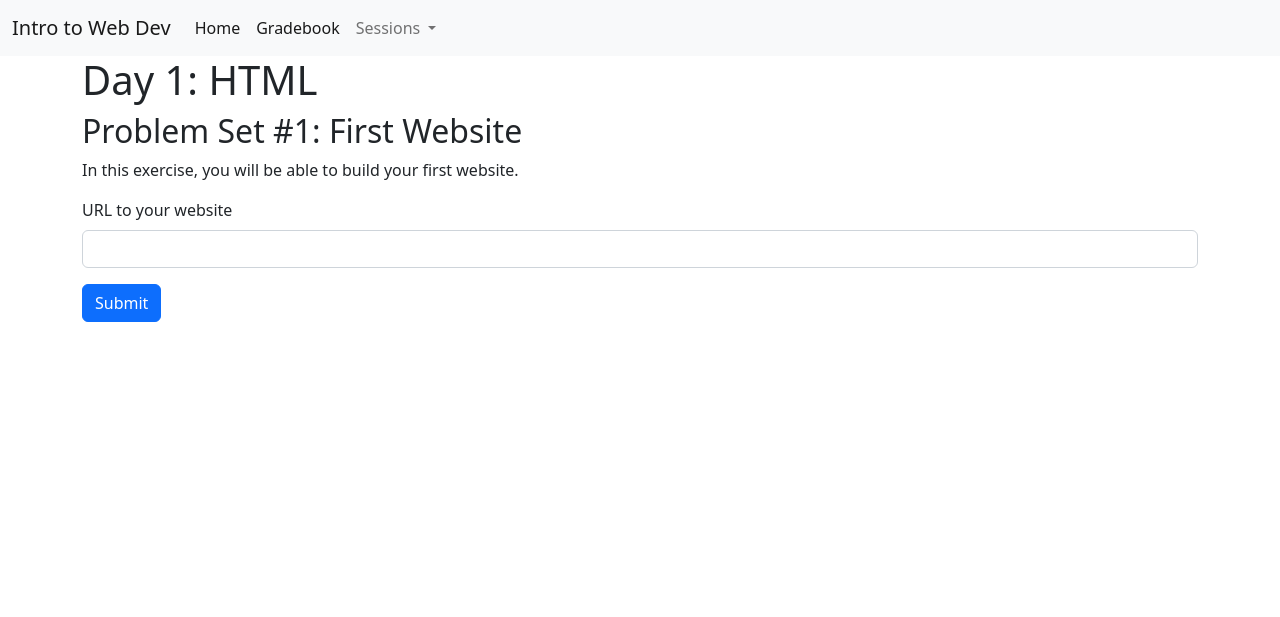
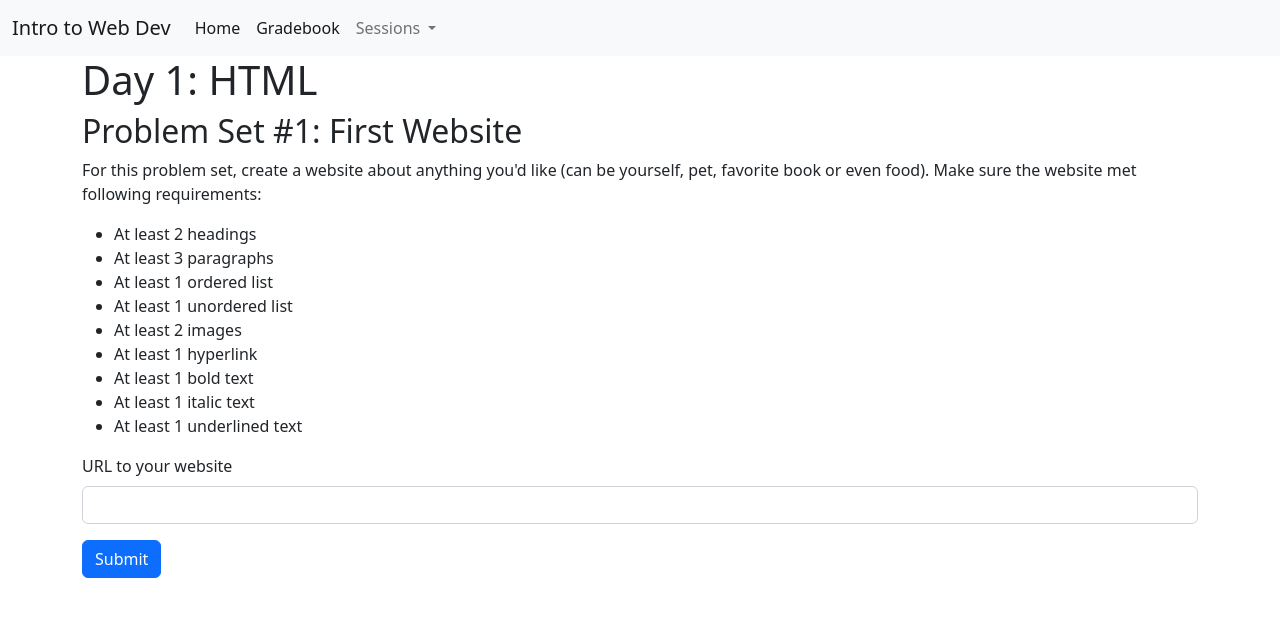
Before and after one commit to boyuan12/course, a Django app: page /pset1/ in a window 1280 px wide. Shown: the top 617 px of the page. Run offline with Django 4.2, Linux system fonts and the light colour scheme; the visitor is signed in with stand-in values (Sample User, id 1); some libraries are stand-ins or nearby versions.

Commit message:
added day 1 info

```diff
--- a/webdev/templates/webdev/pset1.html
+++ b/webdev/templates/webdev/pset1.html
@@ -8,7 +8,18 @@
     <div class="container">
         <h1>Day 1: HTML</h1>
         <h2>Problem Set #1: First Website</h2>
-        <p>In this exercise, you will be able to build your first website. </p>
+        <p>For this problem set, create a website about anything you'd like (can be yourself, pet, favorite book or even food). Make sure the website met following requirements:</p>
+        <ul>
+            <li>At least 2 headings</li>
+            <li>At least 3 paragraphs</li>
+            <li>At least 1 ordered list</li>
+            <li>At least 1 unordered list</li>
+            <li>At least 2 images</li>
+            <li>At least 1 hyperlink</li>
+            <li>At least 1 bold text</li>
+            <li>At least 1 italic text</li>
+            <li>At least 1 underlined text</li>
+        </ul>
 
         <form method="POST">
             {% csrf_token %}
```
Also changed, not shown: webdev/templates/webdev/day1.html (+13 -2 lines).
